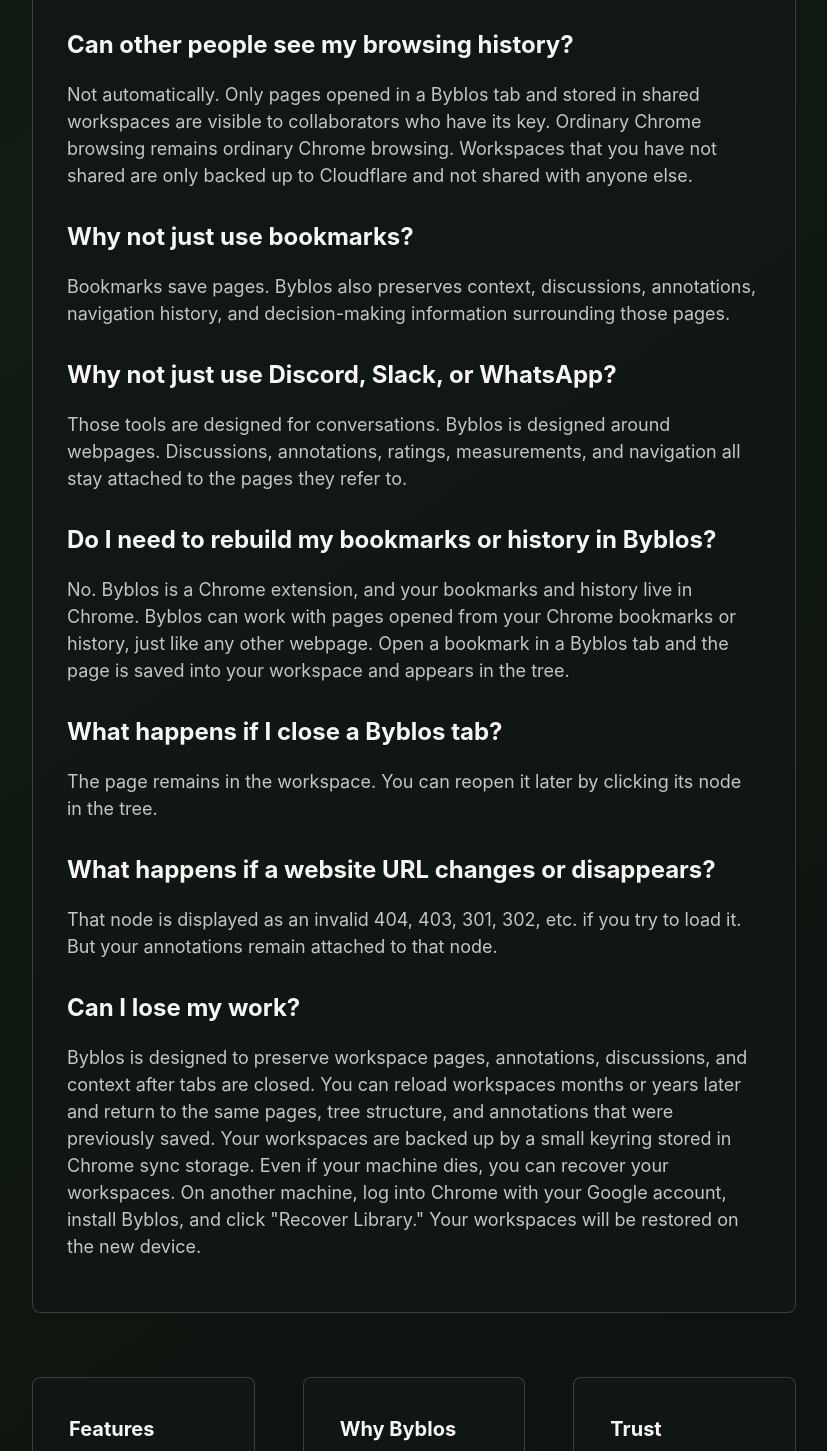
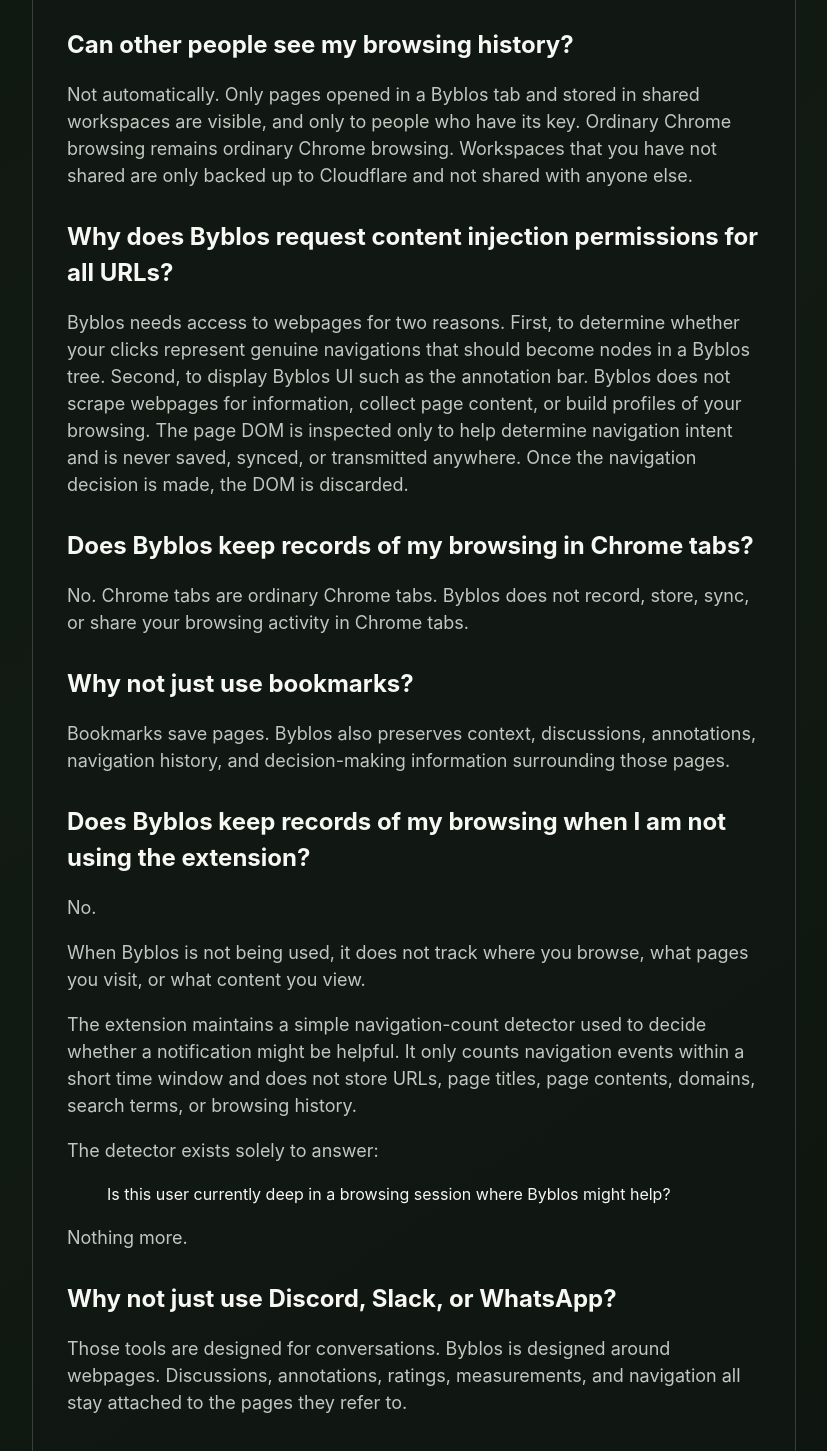
Before and after one commit to travismonk/monklab-site, a plain HTML site: page faq.html in a window 1280 px wide. Shown: the part 2386-3837 px from the top of the page, without its empty margins (226-1053 px from the left). Drawn offline with Linux system fonts and the light colour scheme.

Commit message:
privacy details

```diff
--- a/faq.html
+++ b/faq.html
@@ -140,10 +140,28 @@
       <h2>Can other people see my browsing history?</h2>
       <p>
         Not automatically. Only pages opened in a Byblos tab and stored in
-        shared workspaces are visible to collaborators who have its key.
+        shared workspaces are visible, and only to people who have its key.
         Ordinary Chrome browsing remains ordinary Chrome browsing.  Workspaces
         that you have not shared are only backed up to Cloudflare and not shared
         with anyone else.
+      </p>
+
+      <h2>Why does Byblos request content injection permissions for all URLs?</h2>
+      <p>
+        Byblos needs access to webpages for two reasons.
+        First, to determine whether your clicks represent genuine navigations that
+        should become nodes in a Byblos tree.
+        Second, to display Byblos UI such as the annotation bar.
+        Byblos does not scrape webpages for information, collect page content, or
+        build profiles of your browsing. The page DOM is inspected only to help determine
+        navigation intent and is never saved, synced, or transmitted anywhere.
+        Once the navigation decision is made, the DOM is discarded.
+      </p>
+
+      <h2>Does Byblos keep records of my browsing in Chrome tabs?</h2>
+      <p>
+        No.  Chrome tabs are ordinary Chrome tabs. Byblos does not record, store, sync,
+        or share your browsing activity in Chrome tabs.
       </p>
 
       <h2>Why not just use bookmarks?</h2>
@@ -152,6 +170,32 @@
         annotations, navigation history, and decision-making information
         surrounding those pages.
       </p>
+
+      <h2>Does Byblos keep records of my browsing when I am not using the extension?</h2>
+
+      <p>No.</p>
+
+      <p>
+        When Byblos is not being used, it does not track where you browse,
+        what pages you visit, or what content you view.
+      </p>
+
+      <p>
+        The extension maintains a simple navigation-count detector used to decide
+        whether a notification might be helpful. It only counts navigation events
+        within a short time window and does not store URLs, page titles, page
+        contents, domains, search terms, or browsing history.
+      </p>
+
+      <p>
+        The detector exists solely to answer:
+      </p>
+
+      <blockquote>
+        Is this user currently deep in a browsing session where Byblos might help?
+      </blockquote>
+
+      <p>Nothing more.</p>
 
       <h2>Why not just use Discord, Slack, or WhatsApp?</h2>
       <p>
```
Also changed, not shown: tutorial.js (+6 -6 lines).
